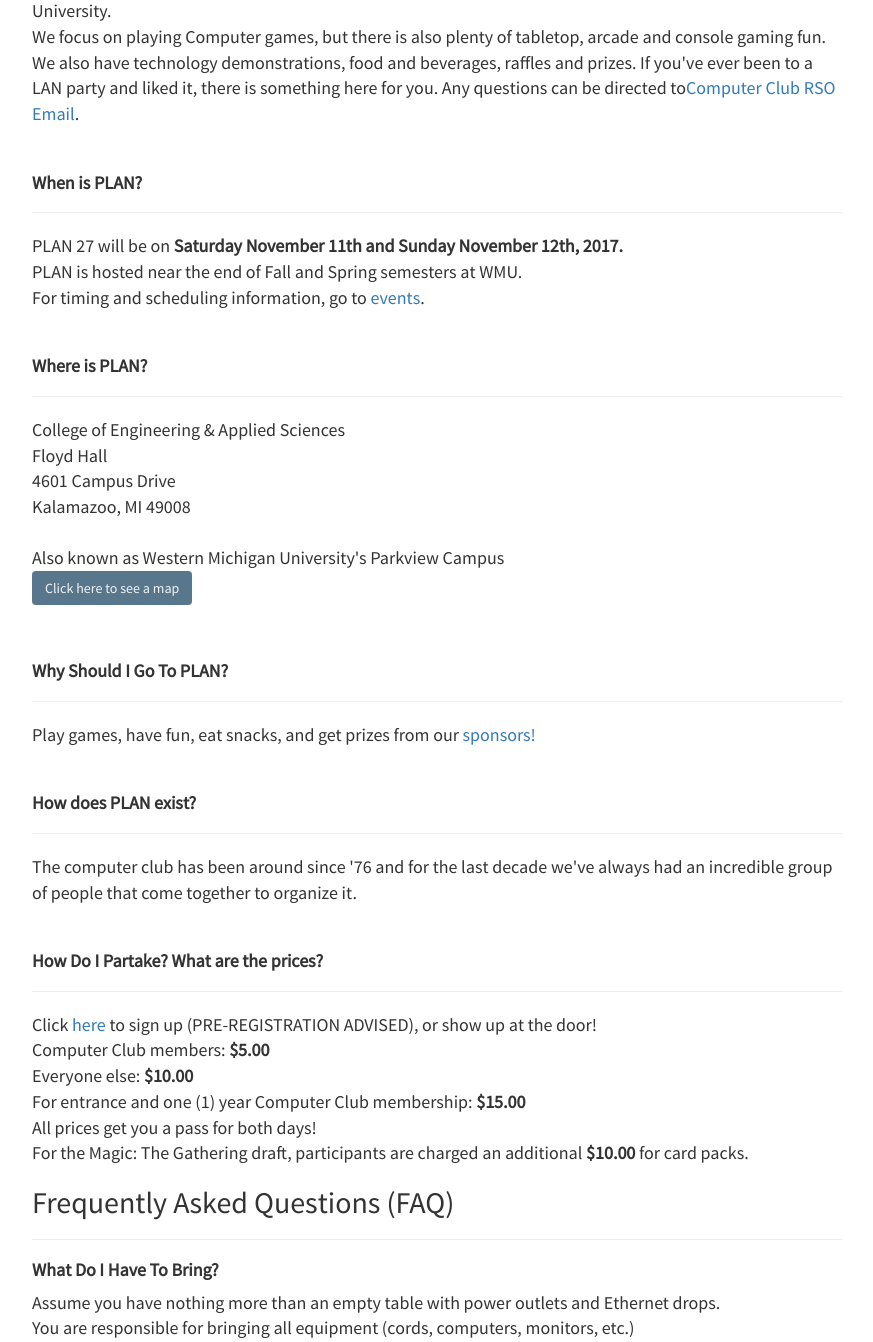
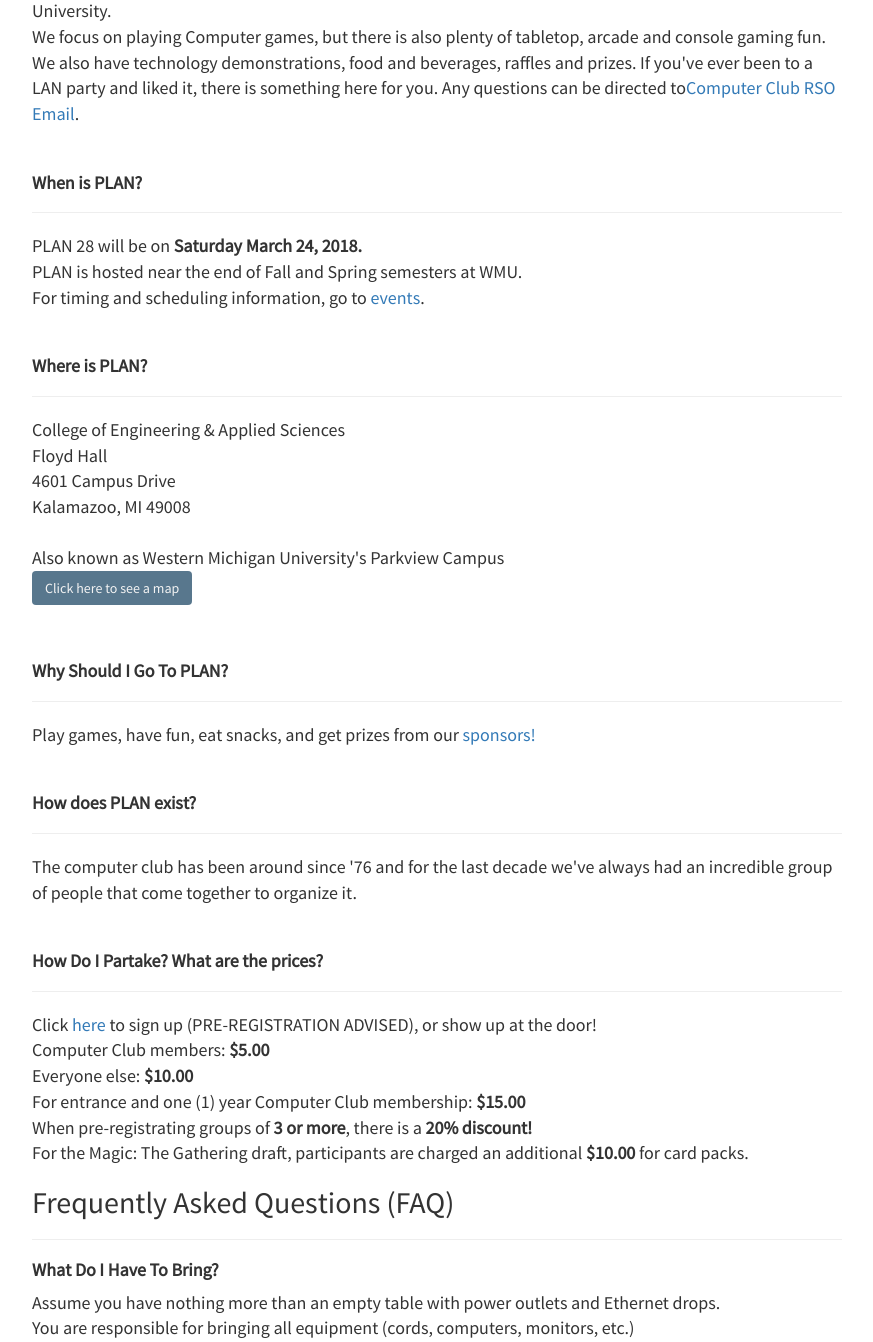
Before and after one commit to ccowmu/whatistheplan.com, a Django app: page /about/ in a window 1280 px wide. Shown: the part 553-1895 px from the top of the page, without its empty margins (203-1076 px from the left). Run offline with Django 3.2, Linux system fonts and the light colour scheme; some libraries are stand-ins or nearby versions.

Commit message:
PLAN 28 Update 1
Changed all of the 27's to 28's and mentioned the 20% discount

```diff
--- a/whatistheplan/templates/about.html
+++ b/whatistheplan/templates/about.html
@@ -24,7 +24,7 @@
 
     <h3 class="h3"><strong>When is PLAN?</strong></h3><hr>
     <p>
-    PLAN 27 will be on <b>Saturday November 11th and Sunday November 12th, 2017.</b><br>
+    PLAN 28 will be on <b>Saturday March 24, 2018.</b><br>
     PLAN is hosted near the end of Fall and Spring semesters at WMU.<br>
     For timing and scheduling information, go to <a href="/events">events</a>.<br><br>
 
@@ -56,12 +56,11 @@
 
     <h3 class="h3"><strong>How Do I Partake? What are the prices? </strong></h3><hr>
     <p>
-    Click <a href="/signup">here</a> to sign up (PRE-REGISTRATION ADVISED), or show up at the door!<br>
+    Click <a href="">here</a> to sign up (PRE-REGISTRATION ADVISED), or show up at the door!<br>
 		Computer Club members: <b>$5.00</b><br>
 		Everyone else: <b>$10.00</b><br>
 		For entrance and one (1) year Computer Club membership: <b>$15.00</b><br>
-		All prices get you a pass for both days!<br>
-
+	        When pre-registrating groups of <b>3 or more</b>, there is a <b>20% discount!</b><br>
 		For the Magic: The Gathering draft, participants are charged an additional <b>$10.00</b> for card packs.<br>
 
 	<h2 class="h2">Frequently Asked Questions (FAQ)</h2><hr>
```
